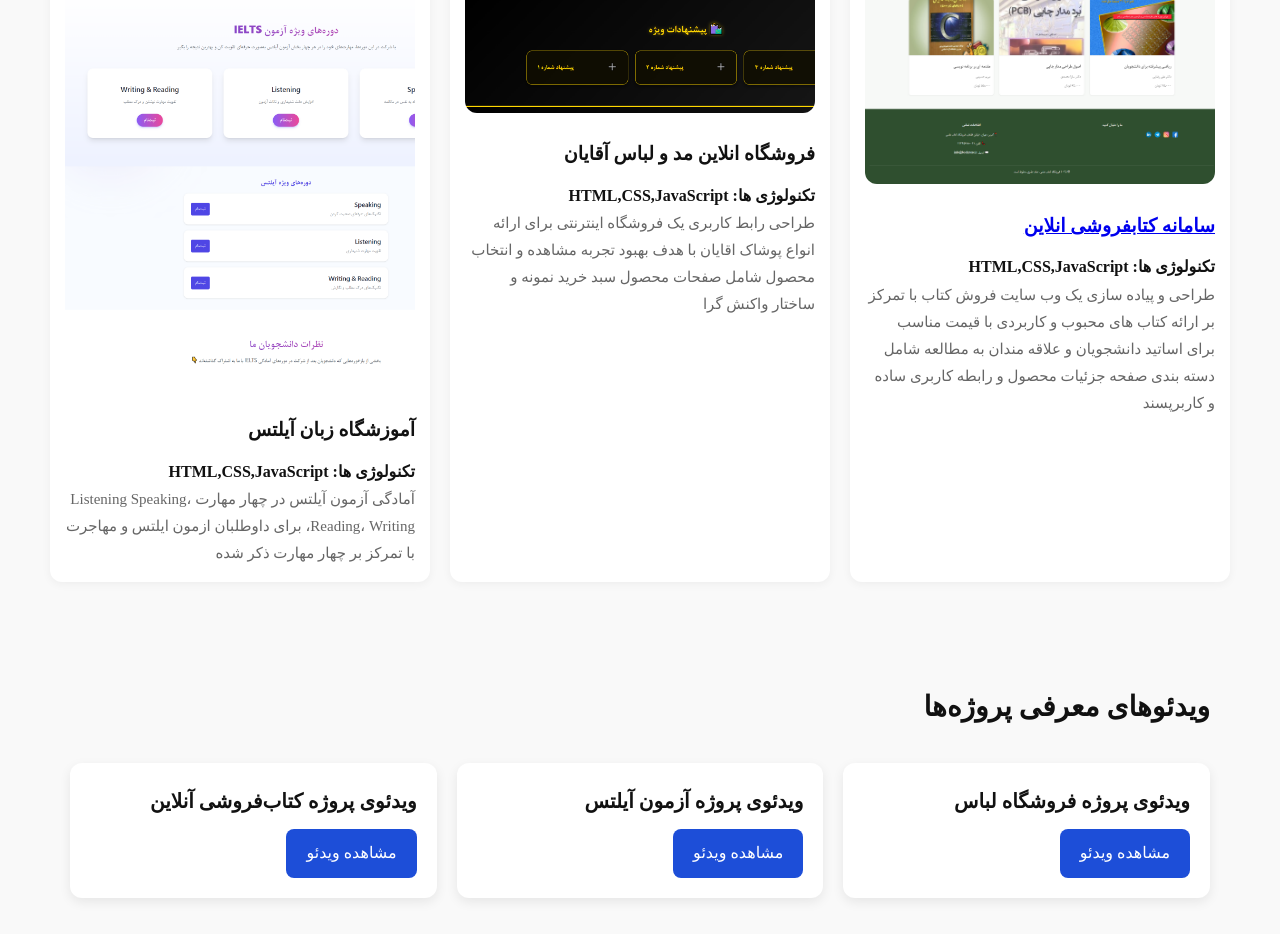
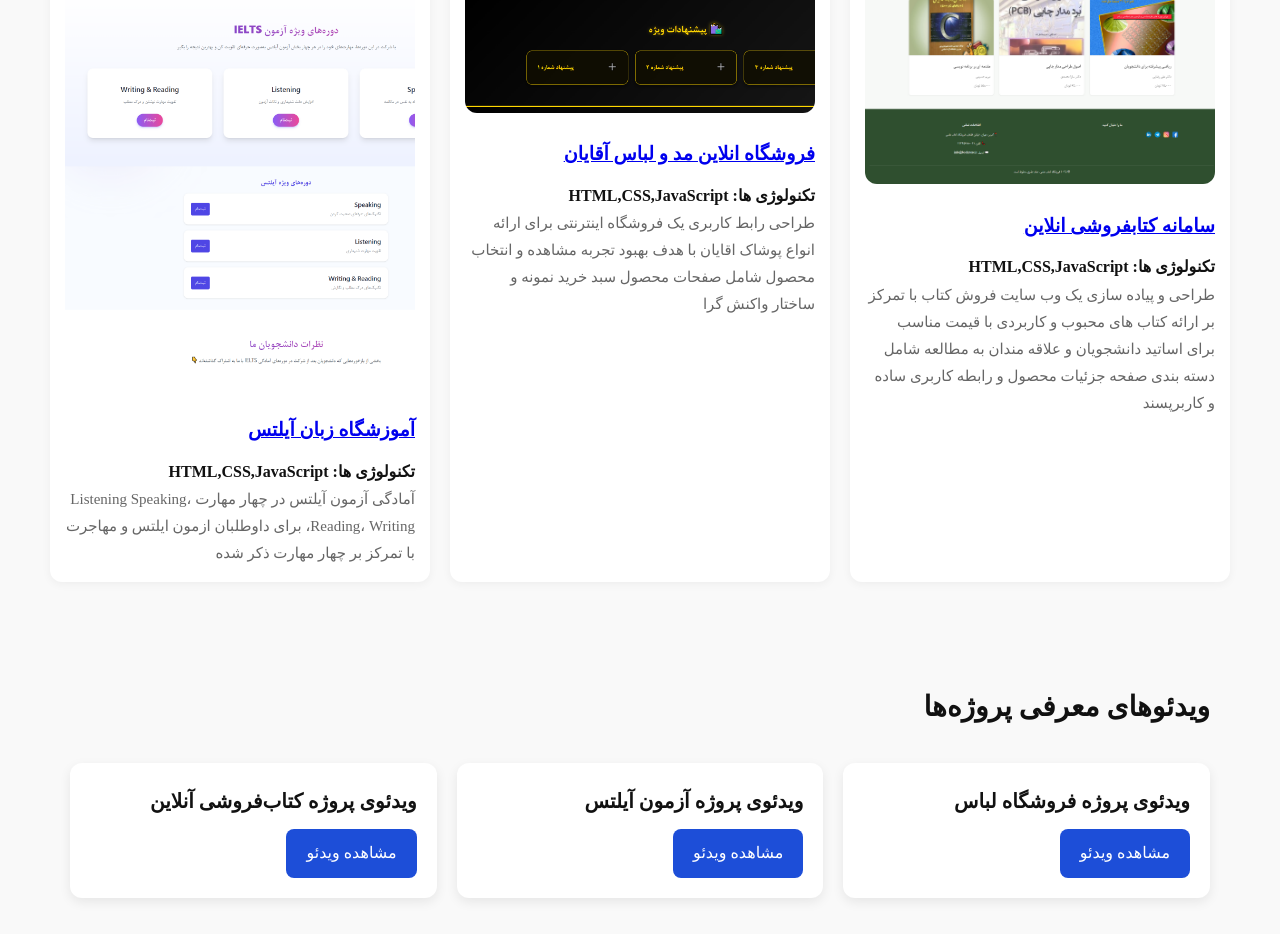
Before and after one commit to mahdifire1403/portfolio, a React app: page index.html in a window 1280 px wide. Shown: the part 1020-1954 px from the top of the page. Built offline with nearby package versions, Linux system fonts and the light colour scheme; files whose address does not match are found by name.

Commit message:
added link github for other projects

```diff
--- a/index.html
+++ b/index.html
@@ -63,7 +63,7 @@
 
         <div class="project-card">
           <img src="assets/fashion cloths.png" />
-          <h3>فروشگاه انلاین مد و لباس آقایان</h3>
+          <a href="https://github.com/mahdifire1403/onlinecloths"><h3>فروشگاه انلاین مد و لباس آقایان</h3></a>
           <h4>تکنولوژی ها: HTML,CSS,JavaScript</h4>
           <p>
             طراحی رابط کاربری یک فروشگاه اینترنتی برای ارائه انواع پوشاک اقایان
@@ -74,7 +74,7 @@
 
         <div class="project-card">
           <img src="assets/ielts.png" />
-          <h3>آموزشگاه زبان آیلتس</h3>
+          <a href="https://github.com/mahdifire1403/ielts-site"><h3>آموزشگاه زبان آیلتس</h3></a>
            <h4>تکنولوژی ها: HTML,CSS,JavaScript</h4>
           <p>
             آمادگی آزمون آیلتس در چهار مهارت Listening Speaking، Reading، Writing،
```
